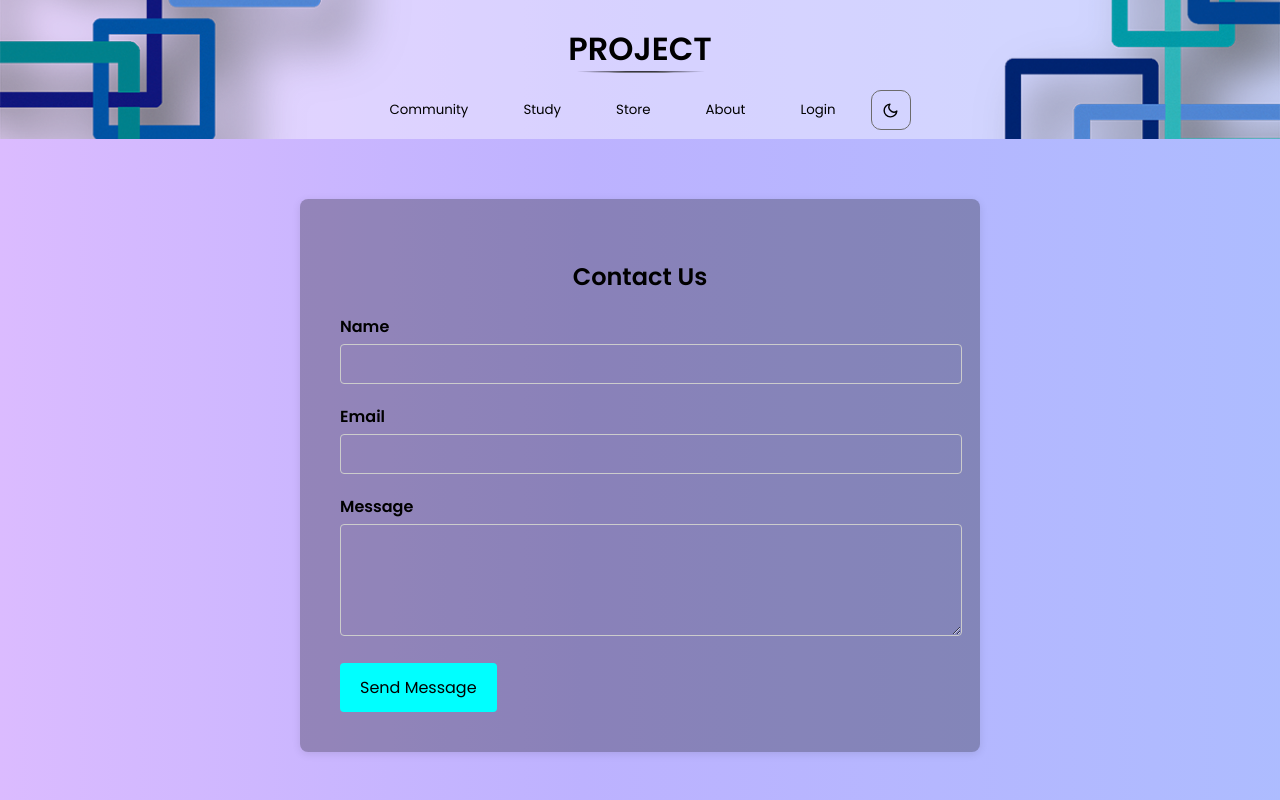
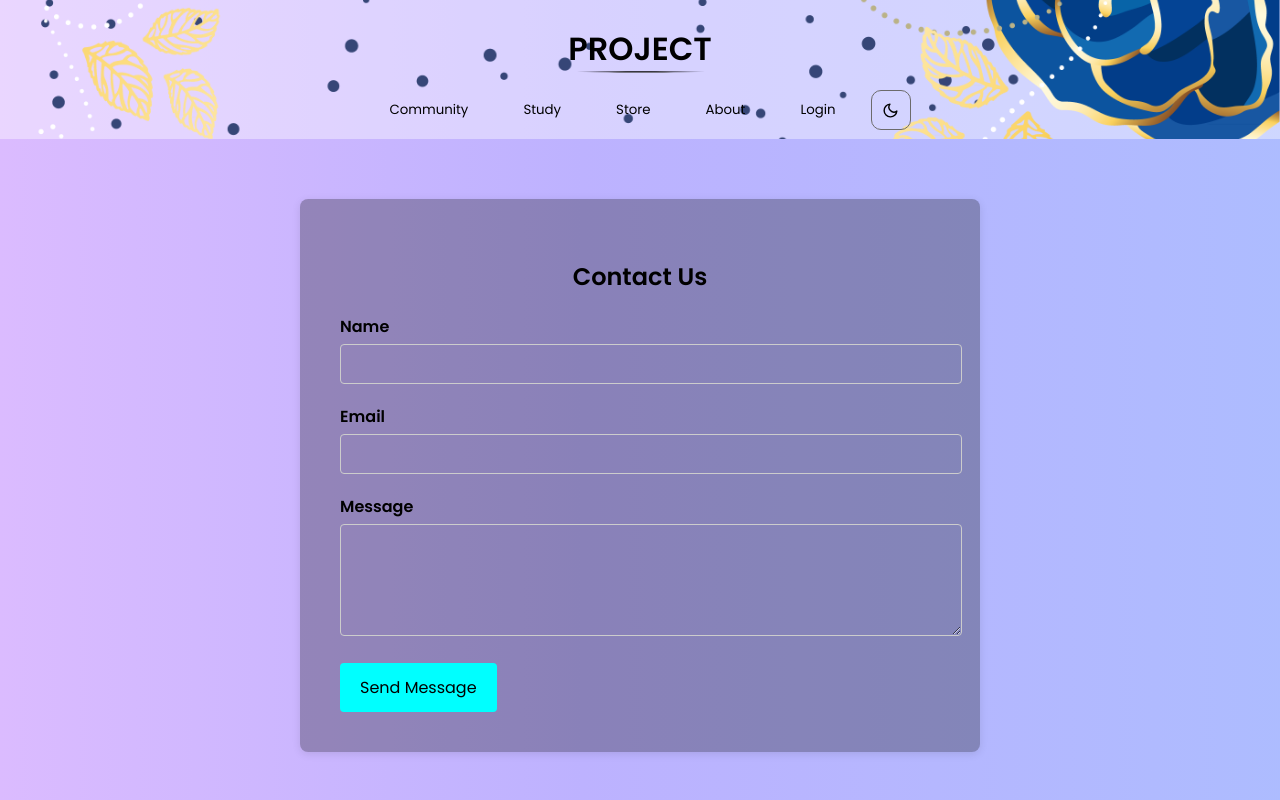
Before and after one commit to sivavarunan/frontend, a React (Create React App) app: page /contact in a window 1280 px wide. Shown: the top 800 px of the page. Built offline with nearby package versions, Linux system fonts and the light colour scheme; no server answers; a small style sheet from the web is missing.

Commit message:
minor adjustments

```diff
--- a/src/Components/Navbar/Navbar.css
+++ b/src/Components/Navbar/Navbar.css
@@ -56,7 +56,7 @@ button {
     background-position: center;
     z-index: 1;
     position: relative;
-    background-image: url(./bg5.png);
+    background-image: url(./rose.png);
     background-size:cover;
     background-repeat: no-repeat;
     background-position: center;
--- a/src/Pages/Home/Home.css
+++ b/src/Pages/Home/Home.css
@@ -35,10 +35,10 @@
 
 .overlay-text {
   position: absolute;
-  top: 40%;
+  top: 50%;
   left: 50%;
   transform: translate(-50%, -50%);
-  color: #fd8888;
+  /* color: #fd8888; */
   font-size: 34px;
   font-family: "Chewy", system-ui;
   padding: 20px;
```
Also changed, not shown: src/Components/Navbar/rose.png (added).
